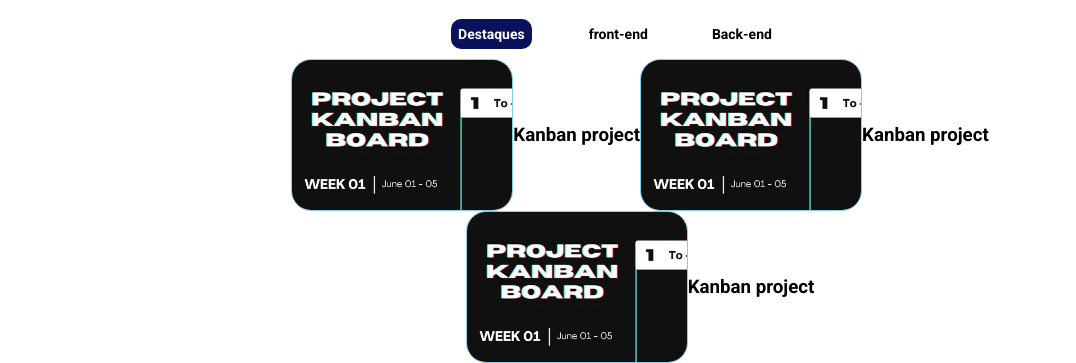
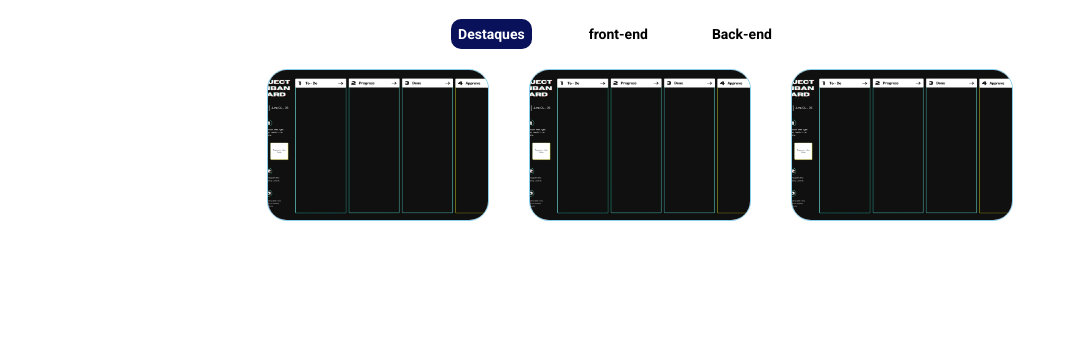
Before and after one commit to alvaro-veiga/alvaro-veiga.github.io, a React (Create React App) app in the folder definitive-portfolio/: page / in a window 1280 px wide. Shown: the part 769-1132 px from the top of the page, without its empty margins (0-1076 px from the left). After the commit the page ends 1000 px from the top, so only its background shows below. Built offline with nearby package versions, Linux system fonts and the light colour scheme.

Commit message:
bug-fix: ajust image

```diff
--- a/definitive-portfolio/src/components/portfolio/Portfolio.jsx
+++ b/definitive-portfolio/src/components/portfolio/Portfolio.jsx
@@ -12,16 +12,16 @@
       <div className="container">
         <div className="item">
           <img src="assets/refproject.png"/>
+          <h3>Kanban project</h3>
         </div>
-        <h3>Kanban project</h3>
         <div className="item">
           <img src="assets/refproject.png"/>
+          <h3>Kanban project</h3>
         </div>
-        <h3>Kanban project</h3>
         <div className="item">
           <img src="assets/refproject.png"/>
+          <h3>Kanban project</h3>
         </div>
-        <h3>Kanban project</h3>
       </div>
     </div>
   )
--- a/definitive-portfolio/src/components/portfolio/portfolio.scss
+++ b/definitive-portfolio/src/components/portfolio/portfolio.scss
@@ -43,6 +43,25 @@
             height: 150px;
             border-radius: 20px;
             border: 1px solid skyblue;
+            margin: 10px 20px;
+            display: flex;
+            align-items: center;
+            justify-content: center;
+            color: white;
+            position: relative;
+
+            h3 {
+                position: absolute;
+                font-size: 20px;
+            }
+
+            img {
+                width: 100%;
+                height: 100%;
+                object-fit: cover;
+                z-index: 1;
+            }
+
         }
     }
 }
```
